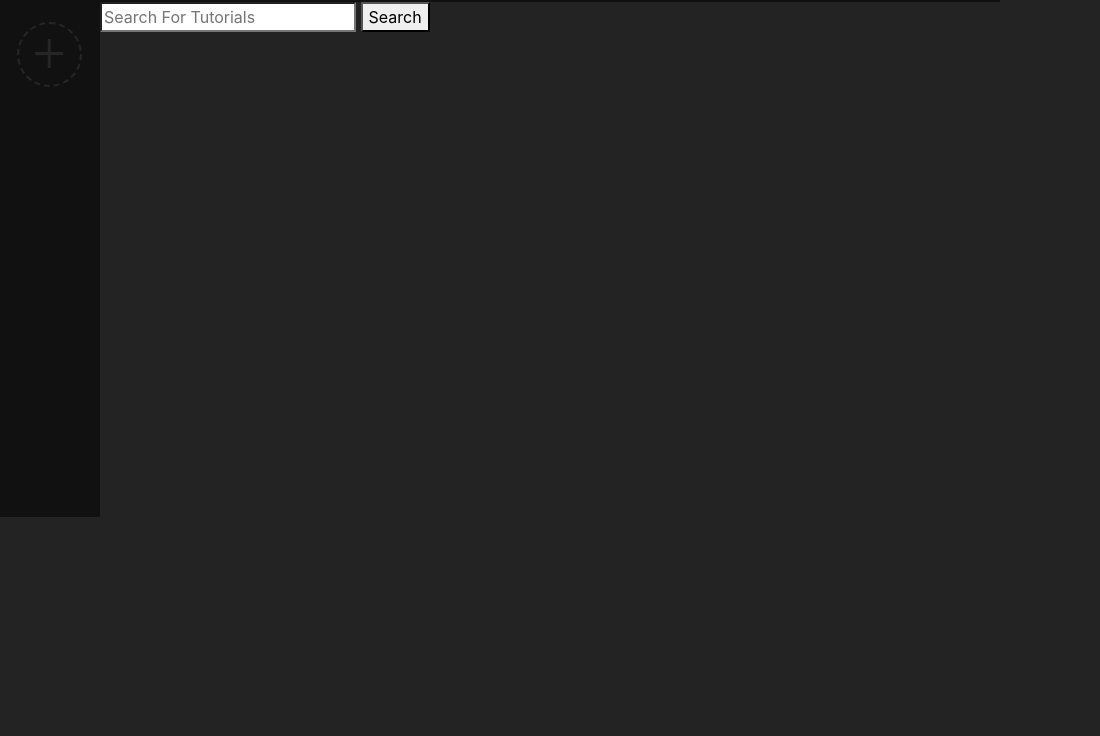
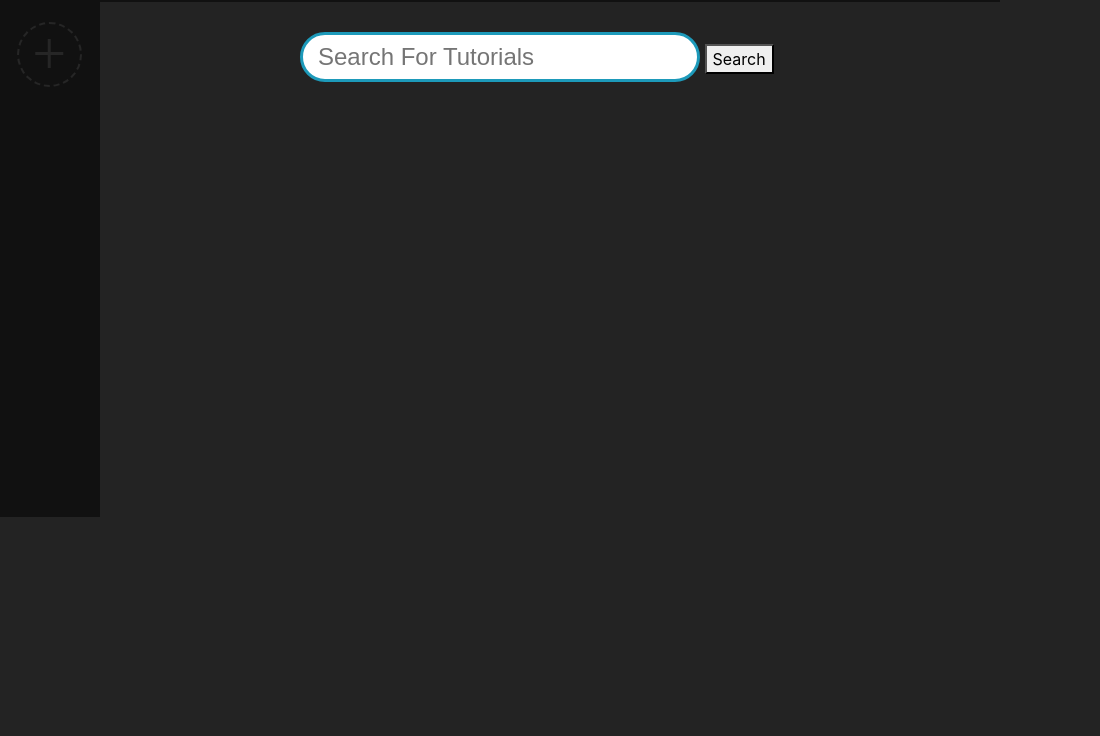
Before and after one commit to GetOFFMyLAN/PersonalProjectClient, an Electron app: page html/tutorial.html in a window 1000 px wide. Shown: the part 64-800 px from the top of the page, 1100 px wide, since content can reach past the window. Drawn offline with Linux system fonts and the light colour scheme.

Commit message:
Styed search box with border, font family and size, and width and height

```diff
--- a/html/css/style.css
+++ b/html/css/style.css
@@ -4,6 +4,13 @@
 /* font-family: 'Hind Siliguri', sans-serif; */
 /* font-family: 'PT Sans', sans-serif; */
 /* font-family: 'Montserrat', sans-serif; */
+
+/* Animations */
+
+@keyframes fadeup {
+  from {opacity: 0; top: 100px;}
+  to {opacity: 1; top: 66px;}
+}
 
 /* Body styling */
 
@@ -221,6 +228,8 @@ body {
   text-align: center;
 }
 
+/* Dashboard list styling */
+
 .itm-pract {
   margin: 10px;
   text-align: center;
@@ -244,9 +253,53 @@ body {
   visibility: visible;
 }
 
+/* Hours played graph styling */
+
 .hrs-played {
   float: left;
   margin: 10px;
   text-align: center;
   overflow: hidden;
 }
+
+/* End dashboard Styling */
+
+/* Tutorial page styling */
+.tutorial-main {
+  float: left;
+}
+
+.outer { /* Used to vertically align search div */
+    display: table;
+    position: absolute;
+    width: 100%;
+    margin-top: 30px;
+    animation-name: fadeup;
+    animation-duration: 1s;
+    animation-timing-function: linear;
+}
+
+.middle { /* Used to vertically align search div */
+    display: table-cell;
+    vertical-align: middle;
+}
+
+.inner { /* Used to vertically align search div */
+    margin-left: auto;
+    margin-right: auto;
+    width: 600px; /*whatever width you want*/
+}
+
+.tutSearchBox {
+  border: 3px solid #1d9aba;
+  width: 400px;
+  height: 50px;
+  padding-left: 15px;
+  font-size: 24px;
+  font-family: 'Montserrat', sans-serif;
+  border-radius: 50px;
+}
+
+input {
+  outline: none;
+}
```
